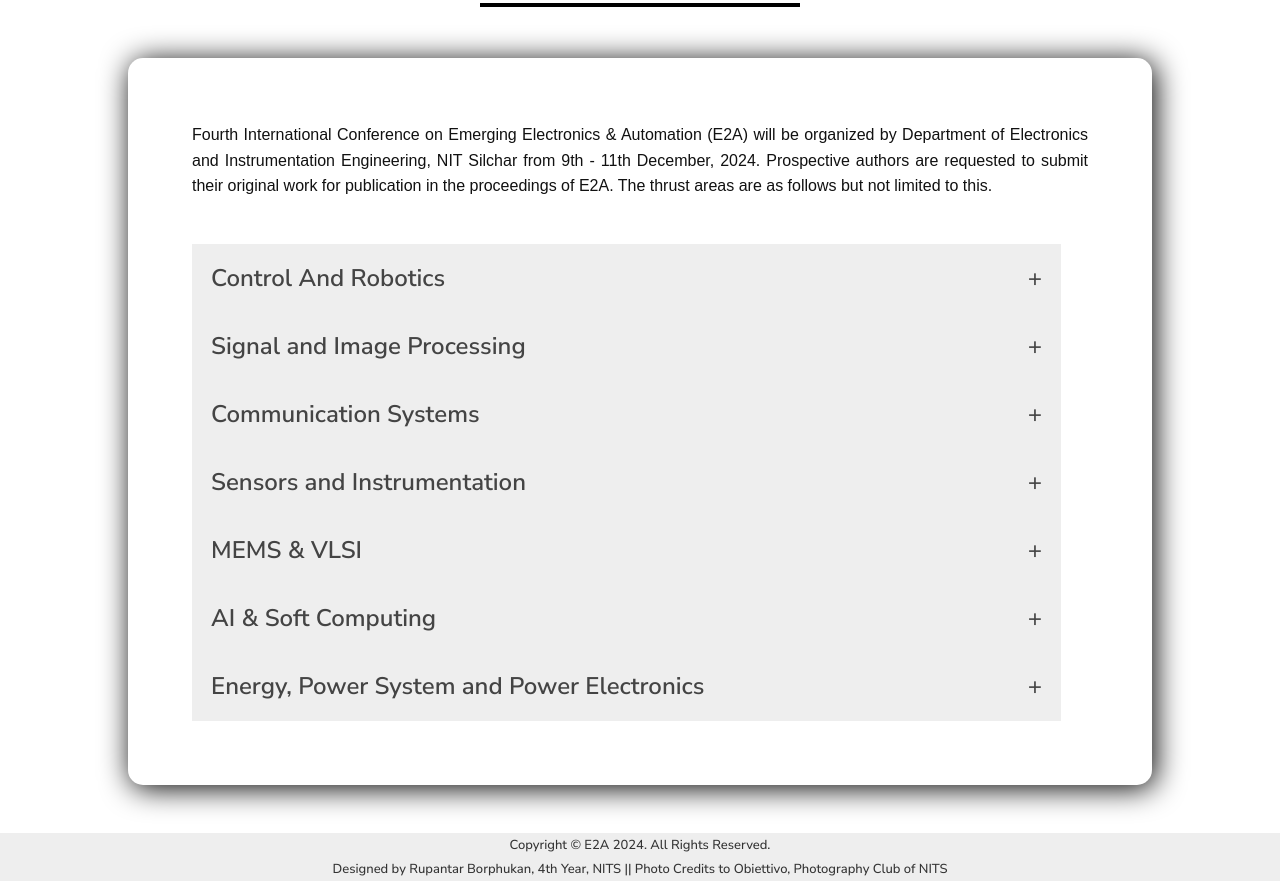
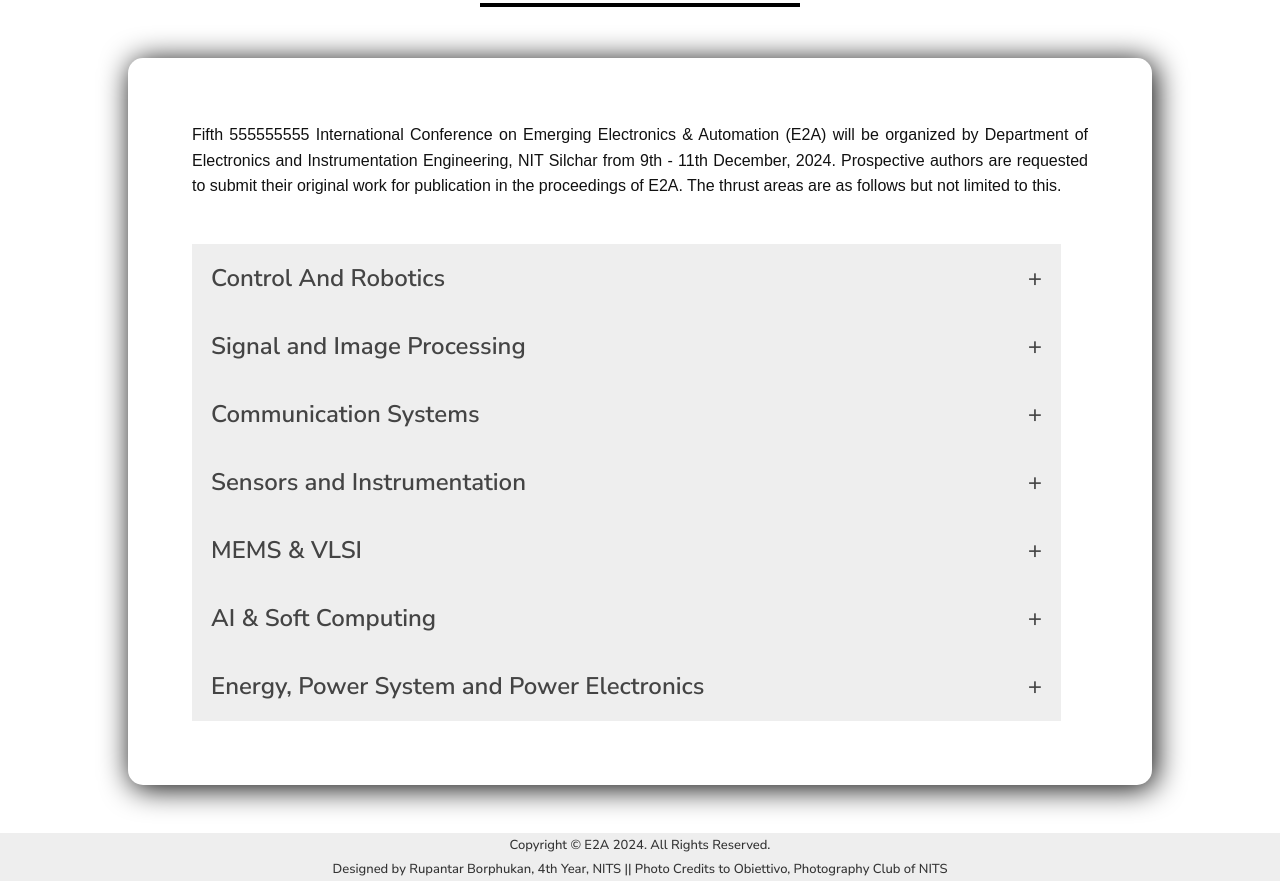
Before and after one commit to vivekksh/e2adummy, a React (Vite) app: page /call-for-papers in a window 1280 px wide. Shown: the part 940-1821 px from the top of the page. Built offline with nearby package versions, Linux system fonts and the light colour scheme; a web font is replaced by a local one.

Commit message:
first-commit

```diff
--- a/src/pages/CallForPapers.jsx
+++ b/src/pages/CallForPapers.jsx
@@ -36,7 +36,7 @@ const CallForPapers = () => {
         </div>
         <div className="paper-list mb-3">
           <p className="call-des">
-            Fourth International Conference on Emerging Electronics & Automation (E2A) will be organized by Department of Electronics and Instrumentation Engineering, NIT Silchar from 9th - 11th December, 2024. Prospective authors are requested to submit their original work for publication in the proceedings of E2A. The thrust areas are as follows but not limited to this.
+            Fifth 555555555 International Conference on Emerging Electronics & Automation (E2A) will be organized by Department of Electronics and Instrumentation Engineering, NIT Silchar from 9th - 11th December, 2024. Prospective authors are requested to submit their original work for publication in the proceedings of E2A. The thrust areas are as follows but not limited to this.
           </p>
           <div className="list-accordion">
             <div className="list-accordion-item">
```
Also changed, not shown: 1 other file (tests, documents, lock files or other folders).
